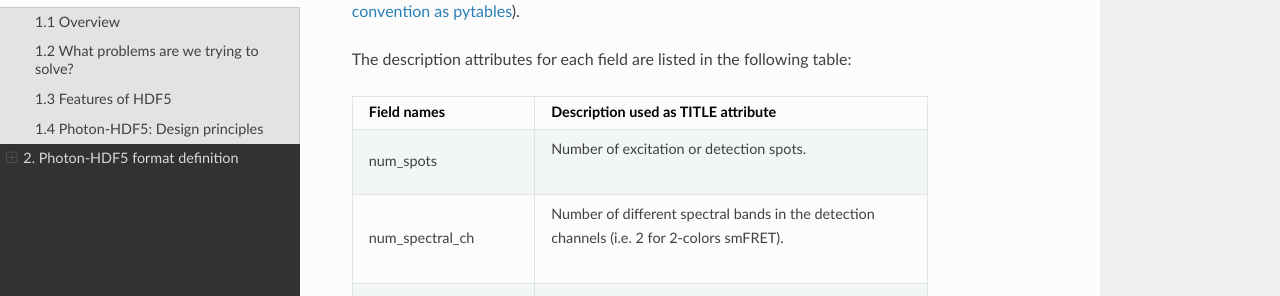
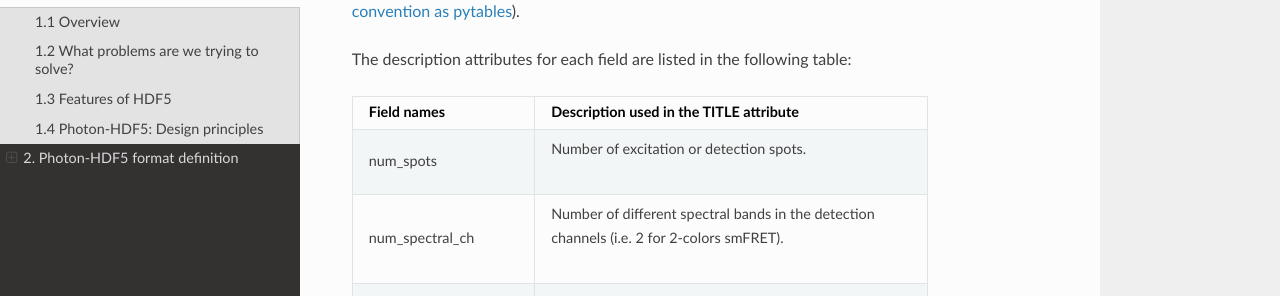
Before and after one commit to Photon-HDF5/photon-hdf5, a Sphinx documentation site: the page built from docs/phdata.rst, in a window 1280 px wide and 900 px high, scrolled down 8186 px. Shown: the part 155-451 px from the top of the window. Built offline with Sphinx 7.4.7 and the Read the Docs theme 2.0.0, drawn with Linux system fonts in a browser that asks for light colours.

Commit message:
Fix typo

```diff
--- a/docs/phdata.rst
+++ b/docs/phdata.rst
@@ -445,7 +445,7 @@ Each group or array needs to have a description attribute named
 The description attributes for each field are listed in the following table:
 
 =========================   ==================================================================
-Field names                 Description used as TITLE attribute
+Field names                 Description used in the TITLE attribute
 =========================   ==================================================================
 num_spots                   | Number of excitation or detection spots.
 num_spectral_ch             | Number of different spectral bands in the detection
```
